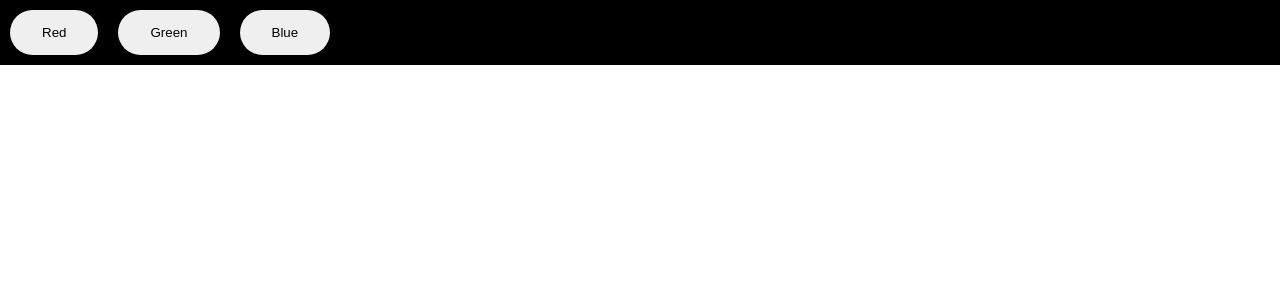
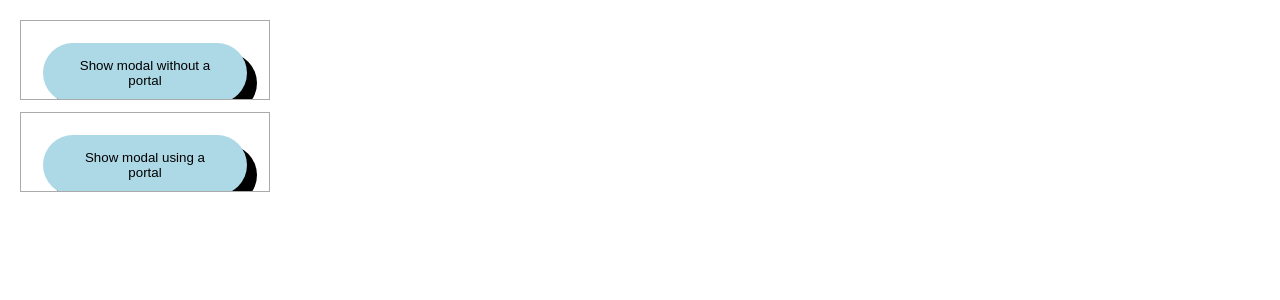
Before and after one commit to vaishnavi-bandaru/my-react-demo, a React (Create React App) app: page / in a window 1280 px wide. Shown: the top 300 px of the page. Built offline with nearby package versions, Linux system fonts and the light colour scheme.

Commit message:
Vaishnavi | implementing createPortal

```diff
--- a/src/App.js
+++ b/src/App.js
@@ -7,6 +7,7 @@ import { createTodos } from "./utils.js";
 import TodoList from "./components/MyTodo/TodoList.js";
 import ProductPage from "./components/MyCallback/ProductPage.js";
 import { MyReducer } from "./components/MyReducer/MyReducer.js";
+import MyPortal from "./components/MyPortal/MyPortal.js";
 
 const todos = createTodos();
 
@@ -72,7 +73,10 @@ export default function App() {
 
       </ProductPage> */}
 
-            <MyReducer></MyReducer>
+            {/* <MyReducer></MyReducer> */}
+
+            <MyPortal></MyPortal>
+
         </>
     );
 }
--- /dev/null
+++ b/src/components/MyPortal/MyPortal.css
@@ -0,0 +1,80 @@
+* {
+    box-sizing: border-box;
+  }
+
+  body {
+    font-family: sans-serif;
+    margin: 20px;
+    padding: 0;
+  }
+
+  h1 {
+    margin-top: 0;
+    font-size: 22px;
+  }
+
+  h2 {
+    margin-top: 0;
+    font-size: 20px;
+  }
+
+  h3 {
+    margin-top: 0;
+    font-size: 18px;
+  }
+
+  h4 {
+    margin-top: 0;
+    font-size: 16px;
+  }
+
+  h5 {
+    margin-top: 0;
+    font-size: 14px;
+  }
+
+  h6 {
+    margin-top: 0;
+    font-size: 12px;
+  }
+
+  code {
+    font-size: 1.2em;
+  }
+
+  ul {
+    padding-inline-start: 20px;
+  }
+
+  .clipping-container {
+    position: relative;
+    border: 1px solid #aaa;
+    margin-bottom: 12px;
+    padding: 12px;
+    width: 250px;
+    height: 80px;
+    overflow: hidden;
+  }
+
+  .modal {
+    display: flex;
+    justify-content: space-evenly;
+    align-items: center;
+    box-shadow: rgba(100, 100, 111, 0.3) 0px 7px 29px 0px;
+    background-color: white;
+    border: 2px solid rgb(240, 240, 240);
+    border-radius: 12px;
+    position:  absolute;
+    width: 250px;
+    top: 70px;
+    left: calc(50% - 125px);
+    bottom: 70px;
+  }
+
+  .portal-button{
+    background-color: lightblue;
+  }
+
+  .portal-button-close{
+    background-color: lightcoral;
+  }
--- /dev/null
+++ b/src/components/MyPortal/MyPortal.js
@@ -0,0 +1,56 @@
+import { useState } from "react";
+import { createPortal } from "react-dom";
+import "./MyPortal.css"
+
+
+export default function MyPortal() {
+  return (
+    <>
+      <div className="clipping-container" id="otherParent">
+        <NoPortalExample  />
+      </div>
+      <div className="clipping-container">
+        <PortalExample />
+      </div>
+    </>
+  );
+}
+
+function NoPortalExample() {
+    const [showModal, setShowModal] = useState(false);
+    return (
+      <>
+        <button className="portal-button" onClick={() => setShowModal(true)}>
+          Show modal without a portal
+        </button>
+        {showModal && (
+          <ModalContent onClose={() => setShowModal(false)} />
+        )}
+      </>
+    );
+  }
+
+  function PortalExample() {
+    const [showModal, setShowModal] = useState(false);
+    const otherParent = document.getElementById("otherParent")
+    return (
+      <>
+        <button className="portal-button" onClick={() => setShowModal(true)}>
+          Show modal using a portal
+        </button>
+        {showModal && createPortal(
+          <ModalContent onClose={() => setShowModal(false)} />,
+          otherParent
+        )}
+      </>
+    );
+  }
+
+function ModalContent({ onClose }) {
+    return (
+      <div className="modal">
+        <div>I'm a modal dialog</div>
+        <button className="portal-button-close" onClick={onClose}>Close</button>
+      </div>
+    );
+  }
```
